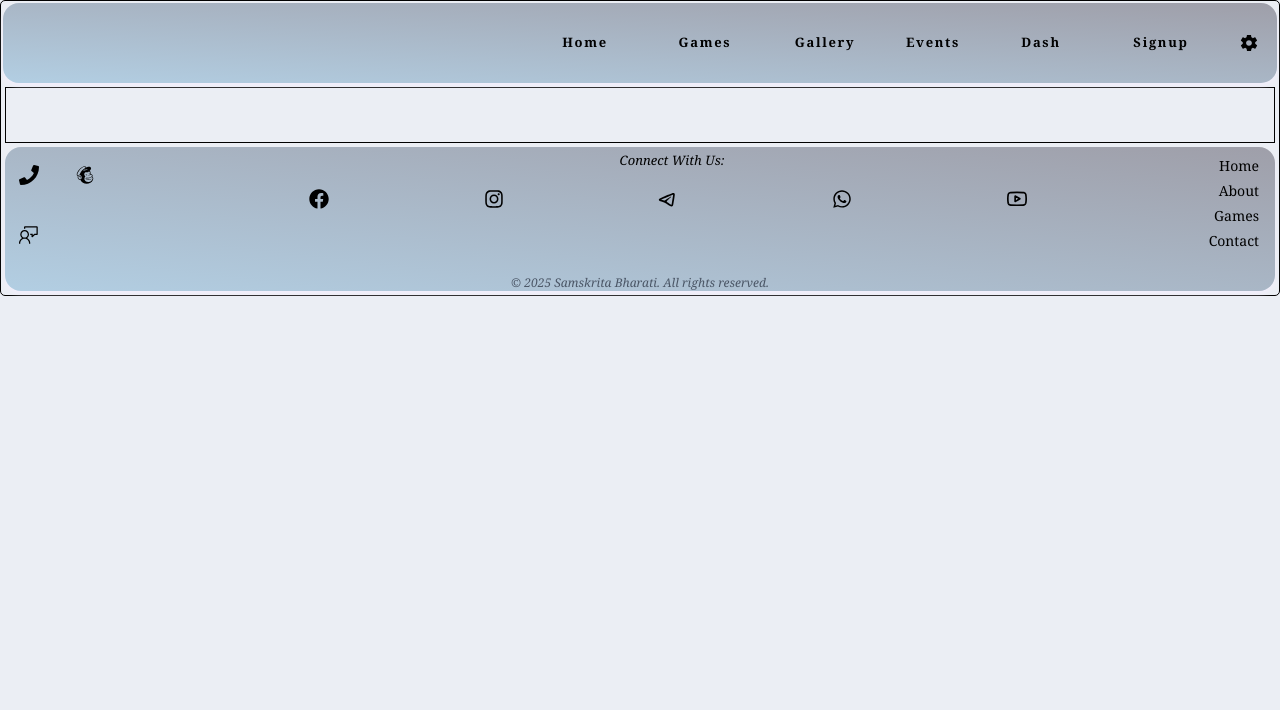
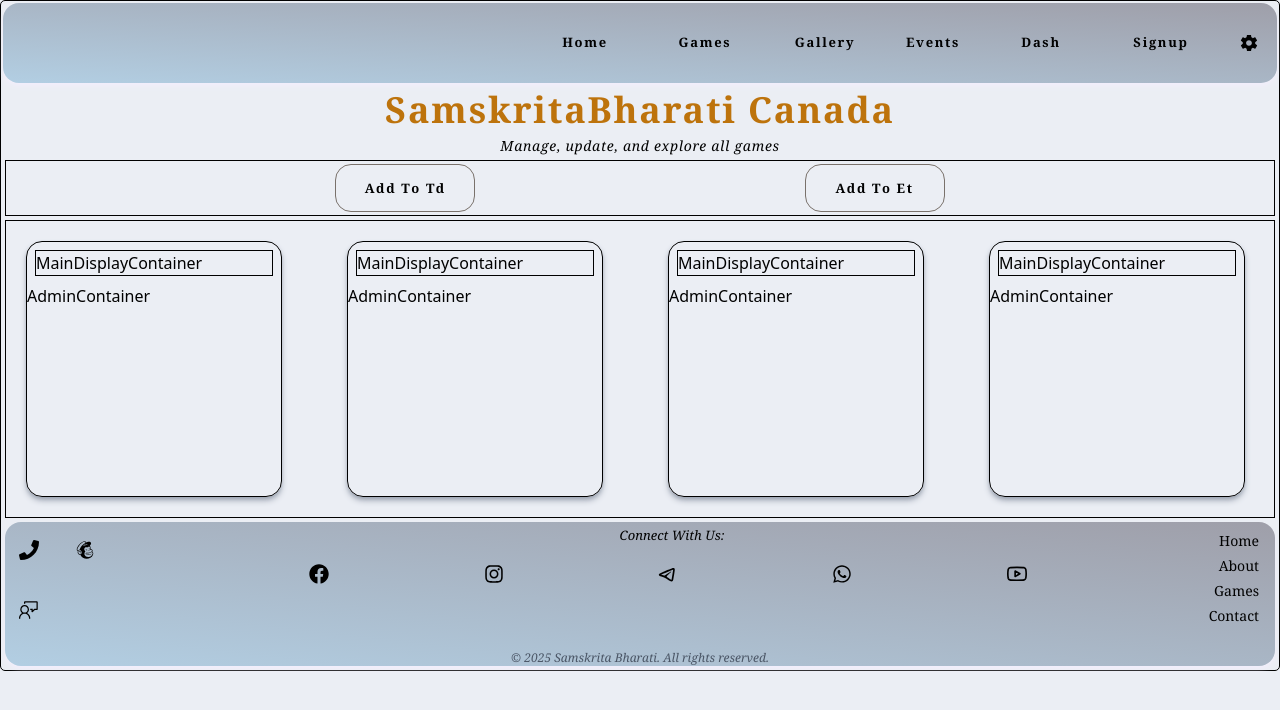
Before and after one commit to gcbhoj/MyFirst, a React (Vite) app: page /gamesPanel in a window 1280 px wide. Shown: the top 710 px of the page. Built offline with nearby package versions, Linux system fonts and the light colour scheme.

Commit message:
check point

```diff
--- a/src/Pages/Gallery.jsx
+++ b/src/Pages/Gallery.jsx
@@ -1,9 +1,12 @@
 import React from "react";
 import CategoryContainer from "../Layout/CategoryContainer";
 import images from "../imagegallery.json";
+import DummyHero from "../components/DummyHero";
 
 const Gallery = () => {
   return (
+    <>
+      <DummyHero statement="Explore our vibrant collection of memories and moments" />
       <div className="flex-grow border-2 p-1 flex flex-wrap">
         {images.map((category) => (
           <CategoryContainer
@@ -14,6 +17,7 @@ const Gallery = () => {
           />
         ))}
       </div>
+    </>
   );
 };
 
--- a/src/Pages/GamesPage.jsx
+++ b/src/Pages/GamesPage.jsx
@@ -2,16 +2,13 @@ import React from "react";
 import Button from "../components/UIComponents/Button.jsx";
 import CategoryContainer from "../Layout/CategoryContainer.jsx";
 import games from "../games.json";
+import DummyHero from "../components/DummyHero.jsx";
 
 const GamesPage = () => {
+
   return (
     <div className="min-h-screen flex flex-col">
-      {/* Header */}
-      <div className="border p-2 flex flex-col items-center justify-center font-serif">
-        <h3 className="text-[20px] tracking-wide">
-          <strong>Welcome to SamskritaBharati Games</strong>
-        </h3>
-      </div>
+      <DummyHero statement="Dive into fun and learning with our exciting collection of games" />
 
       {/* Buttons */}
       <div className="border h-12 p-1 flex flex-wrap items-center justify-evenly">
--- a/src/Pages/GamesPanel.jsx
+++ b/src/Pages/GamesPanel.jsx
@@ -1,9 +1,31 @@
 import React from "react";
-import Button from "../components/UIComponents/Button.jsx"
+import Button from "../components/UIComponents/Button.jsx";
+import DummyHero from "../components/DummyHero.jsx";
+import games from "../games.json";
+import AdminContainer from "../components/AdminContainer.jsx";
+
 const GamesPanel = () => {
   return (
-    <div className="border m-1 flex flex-wrap items-center justify-evenly h-14">
-    </div>
+    <>
+      <DummyHero statement="Manage, update, and explore all games" />
+      <div className="border m-1 flex flex-wrap items-center justify-evenly h-14">
+        {games.map((category) => (
+          <Button
+            width="w-35"
+            height="h-12"
+            label={`Add to ${category.category}`}
+            key={category.categoryId}
+          />
+        ))}
+      </div>
+      <div className="border m-1 grid gap-4 sm:grid-cols-2 md:grid-cols-3 lg:grid-cols-4">
+        <AdminContainer />
+        <AdminContainer />
+        <AdminContainer />
+        <AdminContainer />
+
+      </div>
+    </>
   );
 };
 
--- a/src/Pages/SignUpPage.jsx
+++ b/src/Pages/SignUpPage.jsx
@@ -1,9 +1,12 @@
 import React from "react";
 import InputBox from "../components/UIComponents/InputBox";
 import Button from "../components/UIComponents/Button";
+import DummyHero from "../components/DummyHero";
 
 const Auth = () => {
   return (
+    <>
+      <DummyHero statement="Join us today and be part of the SamskritaBharati family!" />
       <div className=" mt-25 flex flex-wrap items-center justify-center p-5">
         <div className="flex flex-col items-center justify-center w-96 p-6 border border-[#F1F7ED] shadow-md bg-[#F1F7ED] rounded-4xl">
           <h3 className="font-serif italic tracking-[.13em] font-black text-[12px] text-[#262322] mb-4 text-center">
@@ -39,6 +42,7 @@ const Auth = () => {
           />
         </div>
       </div>
+    </>
   );
 };
 
--- /dev/null
+++ b/src/components/AdminContainer.jsx
@@ -0,0 +1,8 @@
+import React from "react";
+import MainDisplayContainer from "./MainDisplayContainer";
+
+const AdminContainer = () => {
+  return <div className="border flex w-64 h-64 m-5 rounded-2xl shadow-md shadow-gray-400 flex-col"><MainDisplayContainer/>AdminContainer</div>;
+};
+
+export default AdminContainer;
--- /dev/null
+++ b/src/components/DummyHero.jsx
@@ -0,0 +1,14 @@
+import React from "react";
+
+const DummyHero = ({ statement}) => {
+  return (
+    <div className="m-1 mt-0.5 flex justify-center items-center font-serif flex-col">
+      <h3 className="text-xl font-semibold font-serif text-[#bd730c] text-[36px] tracking-[.05em]">
+        <strong>SamskritaBharati Canada</strong>
+      </h3>
+      <h3 className="text-[14px] italic tracking-[.05em]">{statement}</h3>
+    </div>
+  );
+};
+
+export default DummyHero;
--- a/src/components/GameContainer.jsx
+++ /dev/null
@@ -1,9 +0,0 @@
-import React from 'react'
-
-const GameContainer = () => {
-  return (
-    <div>GameContainer</div>
-  )
-}
-
-export default GameContainer
--- /dev/null
+++ b/src/components/MainDisplayContainer.jsx
@@ -0,0 +1,7 @@
+import React from "react";
+
+const MainDisplayContainer = () => {
+    return <div className="flex border m-2">MainDisplayContainer</div>;
+};
+
+export default MainDisplayContainer;
--- a/src/imagegallery.json
+++ b/src/imagegallery.json
@@ -5,15 +5,18 @@
     "images": [
       {
         "imageId": "20",
-        "imageSrc": "https://images.pexels.com/photos/27962063/pexels-photo-27962063/free-photo-of-a-person-is-walking-on-a-trail-in-the-mountains.jpeg?auto=compress&cs=tinysrgb&w=600&lazy=load"
+        "imageSrc": "https://images.pexels.com/photos/27962063/pexels-photo-27962063/free-photo-of-a-person-is-walking-on-a-trail-in-the-mountains.jpeg?auto=compress&cs=tinysrgb&w=600&lazy=load",
+        "imageName":"Hello"
       },
       {
         "imageId": "21",
-        "imageSrc": "https://images.pexels.com/photos/32307142/pexels-photo-32307142/free-photo-of-young-graduate-holding-dr-seuss-book-outdoors.jpeg?auto=compress&cs=tinysrgb&w=600&lazy=load"
+        "imageSrc": "https://images.pexels.com/photos/32307142/pexels-photo-32307142/free-photo-of-young-graduate-holding-dr-seuss-book-outdoors.jpeg?auto=compress&cs=tinysrgb&w=600&lazy=load",
+        "imageName": "Hello"
       },
       {
         "imageId": "22",
-        "imageSrc": "https://images.pexels.com/photos/32203801/pexels-photo-32203801/free-photo-of-close-up-of-pink-lotus-bud-against-blue-background.jpeg?auto=compress&cs=tinysrgb&w=600&lazy=load"
+        "imageSrc": "https://images.pexels.com/photos/32203801/pexels-photo-32203801/free-photo-of-close-up-of-pink-lotus-bud-against-blue-background.jpeg?auto=compress&cs=tinysrgb&w=600&lazy=load",
+        "imageName": "Hello"
       }
     ]
   },
@@ -23,15 +26,18 @@
     "images": [
       {
         "imageId": "23",
-        "imageSrc": "https://images.pexels.com/photos/31540692/pexels-photo-31540692/free-photo-of-delicious-dessert-with-fresh-berries-and-coffee.jpeg?auto=compress&cs=tinysrgb&w=600&lazy=load"
+        "imageSrc": "https://images.pexels.com/photos/31540692/pexels-photo-31540692/free-photo-of-delicious-dessert-with-fresh-berries-and-coffee.jpeg?auto=compress&cs=tinysrgb&w=600&lazy=load",
+        "imageName": "Hello"
       },
       {
         "imageId": "24",
-        "imageSrc": "https://images.pexels.com/photos/32223771/pexels-photo-32223771/free-photo-of-serene-lotus-pond-with-vibrant-green-foliage.jpeg?auto=compress&cs=tinysrgb&w=600&lazy=load"
+        "imageSrc": "https://images.pexels.com/photos/32223771/pexels-photo-32223771/free-photo-of-serene-lotus-pond-with-vibrant-green-foliage.jpeg?auto=compress&cs=tinysrgb&w=600&lazy=load",
+        "imageName": "Hello"
       },
       {
         "imageId": "25",
-        "imageSrc": "https://images.pexels.com/photos/32238072/pexels-photo-32238072/free-photo-of-dramatic-waterfall-in-islandia-with-lone-figure.jpeg?auto=compress&cs=tinysrgb&w=600&lazy=load"
+        "imageSrc": "https://images.pexels.com/photos/32238072/pexels-photo-32238072/free-photo-of-dramatic-waterfall-in-islandia-with-lone-figure.jpeg?auto=compress&cs=tinysrgb&w=600&lazy=load",
+        "imageName": "Hello"
       }
     ]
   }
```
Lines whose indentation alone changed are shown as unchanged.
